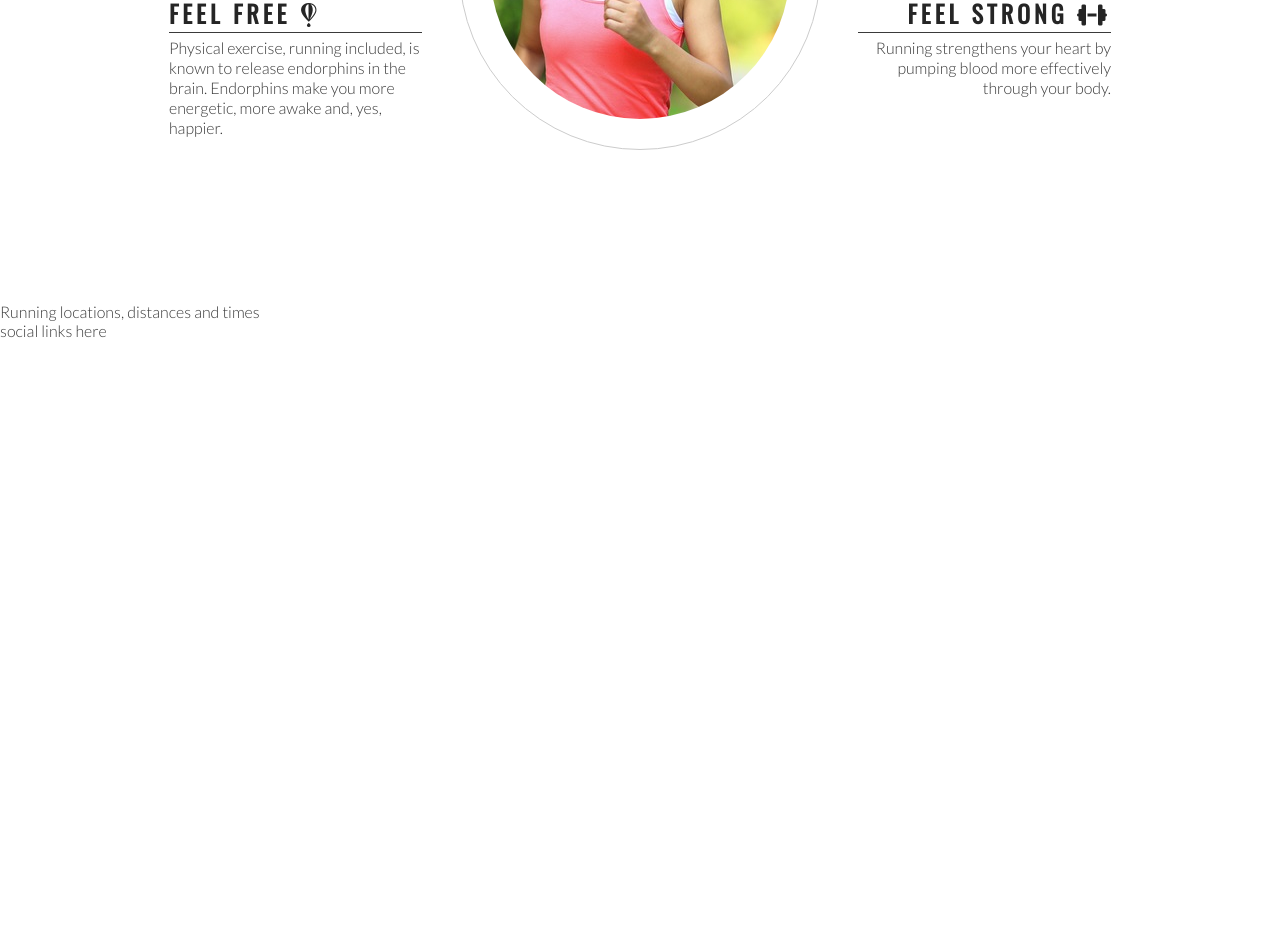
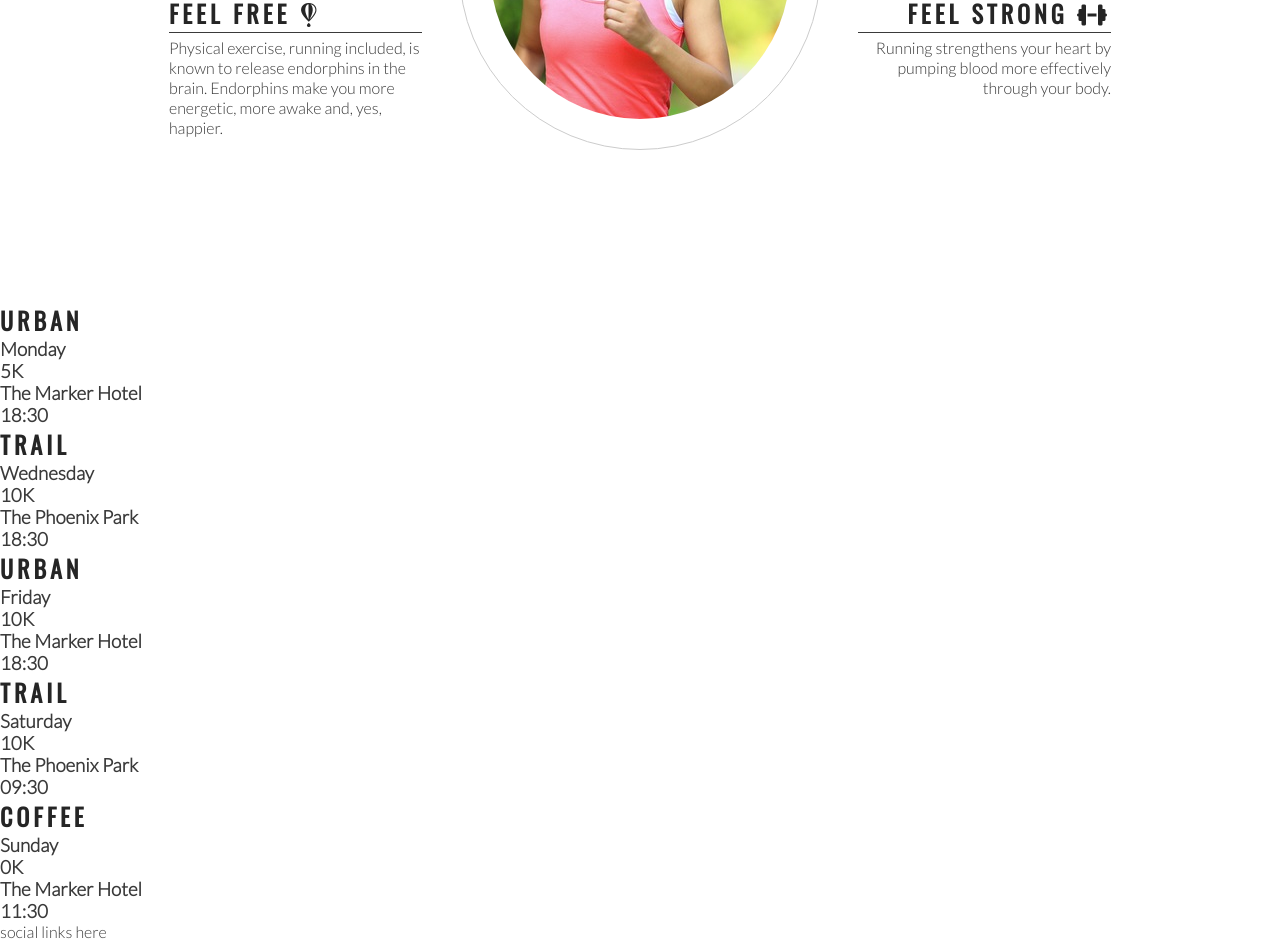
Before and after one commit to KristianM72/love-running-project, a plain HTML site: page index.html in a window 1280 px wide. Shown: the part 993-1934 px from the top of the page. Before the commit the page ends 1333 px from the top, so only its background shows below. Drawn offline with nearby package versions, Linux system fonts and the light colour scheme.

Commit message:
Add meetup times main structure

```diff
--- a/index.html
+++ b/index.html
@@ -79,7 +79,41 @@
         </div>
     </section>
     <section>
-        Running locations, distances and times
+        <div>
+            <h2>Urban</h2>
+            <h3>Monday</h3>
+            <h3>5K</h3>
+            <h3>The Marker Hotel</h3>
+            <h3>18:30</h3>
+        </div>
+        <div>
+            <h2>Trail</h2>
+            <h3>Wednesday</h3>
+            <h3>10K</h3>
+            <h3>The Phoenix Park</h3>
+            <h3>18:30</h3>
+        </div>
+        <div>
+            <h2>Urban</h2>
+            <h3>Friday</h3>
+            <h3>10K</h3>
+            <h3>The Marker Hotel</h3>
+            <h3>18:30</h3>
+        </div>
+        <div>
+            <h2>Trail</h2>
+            <h3>Saturday</h3>
+            <h3>10K</h3>
+            <h3>The Phoenix Park</h3>
+            <h3>09:30</h3>
+        </div>
+        <div>
+            <h2>Coffee</h2>
+            <h3>Sunday</h3>
+            <h3>0K</h3>
+            <h3>The Marker Hotel</h3>
+            <h3>11:30</h3>
+        </div>
     </section>
     <footer>
         social links here
```
